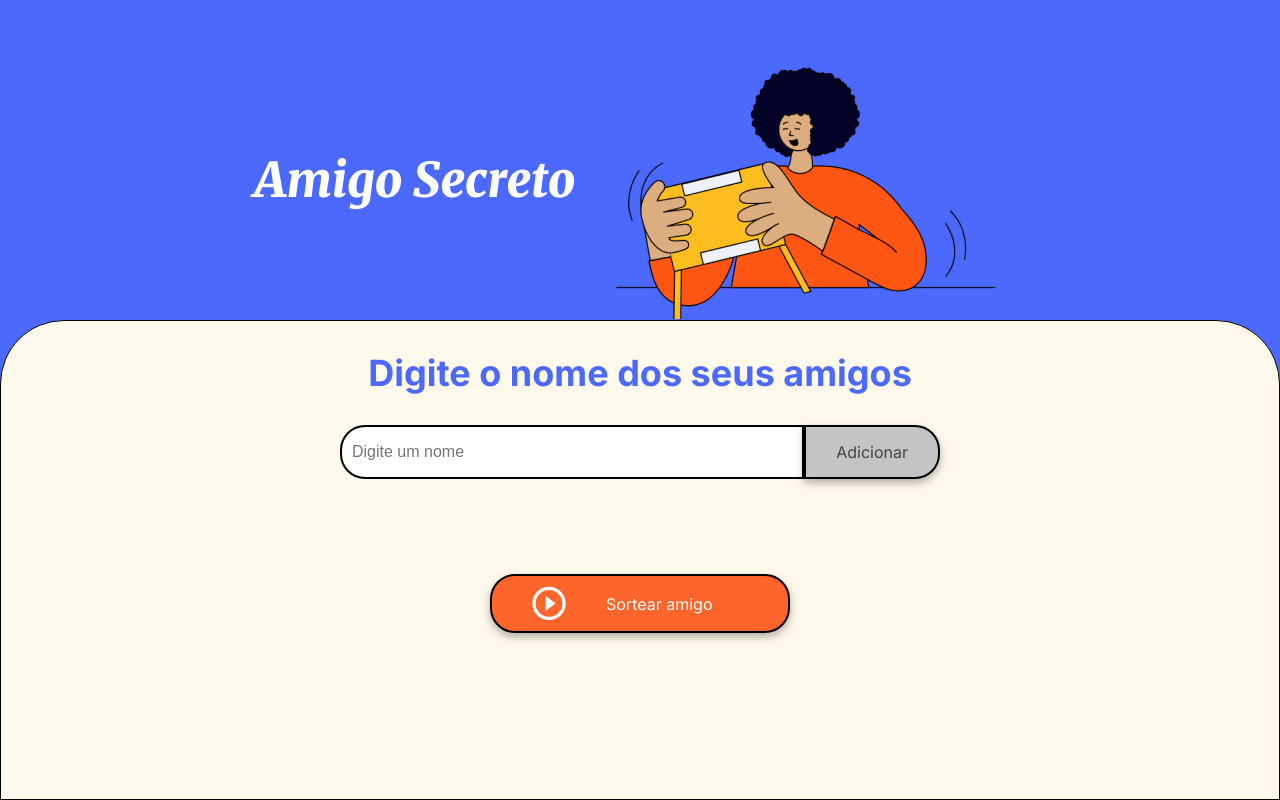
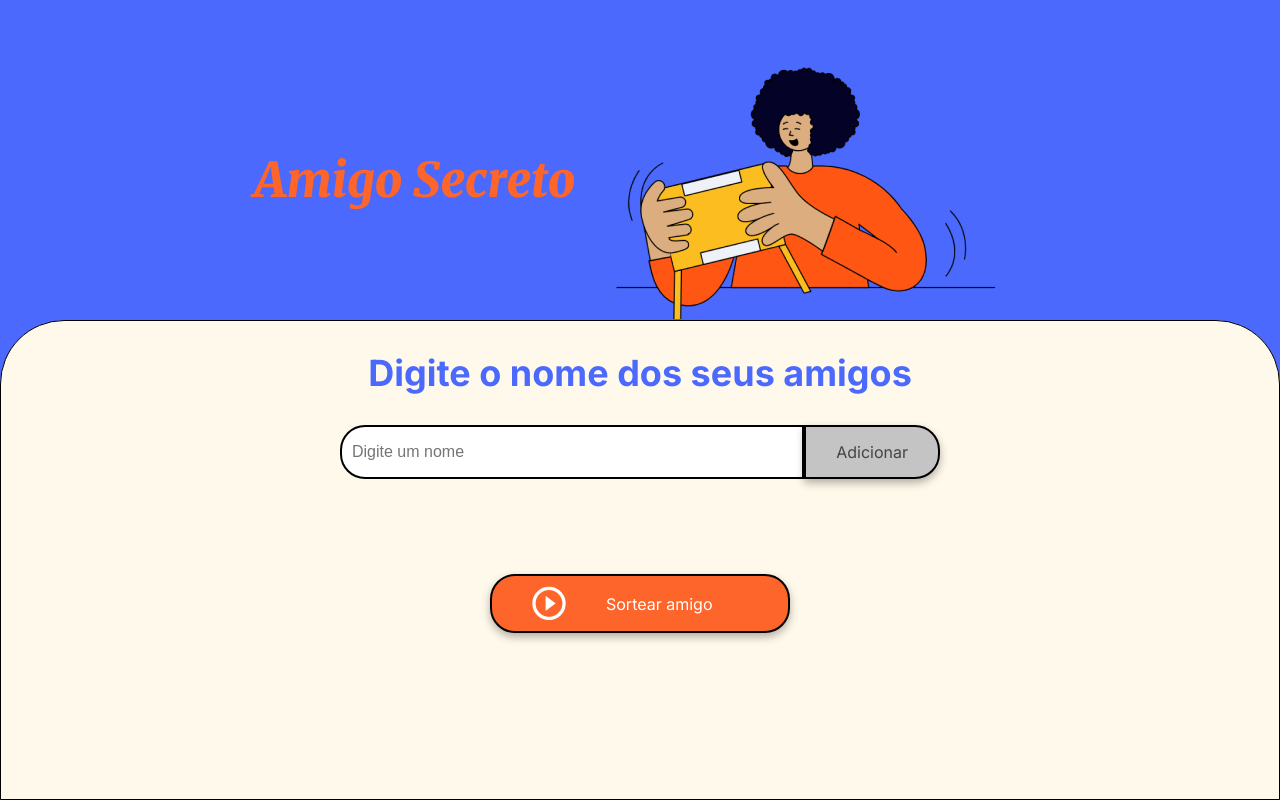
Before and after one commit to RodrigoSoares35/Jogo-amigo-Secreto, a plain HTML site: page index.html in a window 1280 px wide. Drawn offline with Linux system fonts and the light colour scheme.

Commit message:
cor do texto amigo secreto

```diff
--- a/style.css
+++ b/style.css
@@ -58,7 +58,7 @@ body {
     font-family: "Merriweather", serif;
     font-weight: 900;
     font-style: italic;
-    color: var(--color-white);
+    color: var(--color-button);
 }
 
 .section-title {
```
